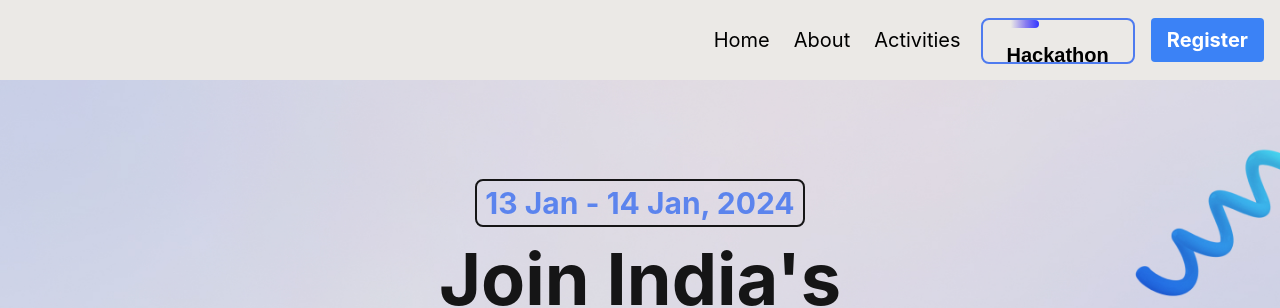
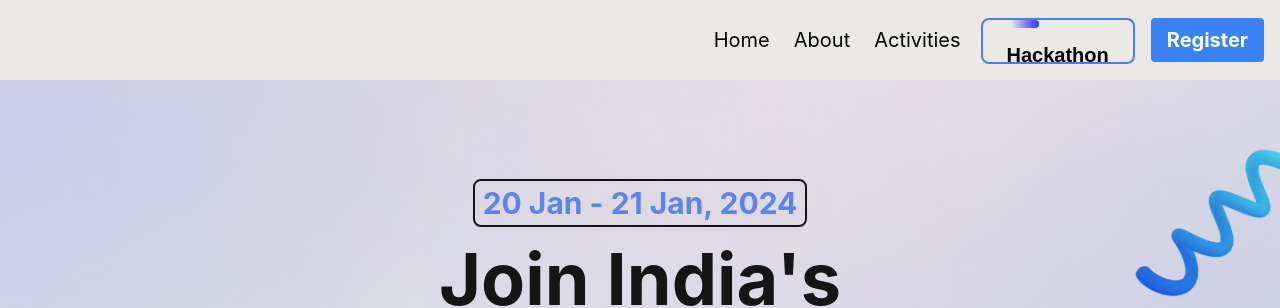
Before and after one commit to Baavro/AIC, a React (Create React App) app: page /events in a window 1280 px wide. Shown: the top 308 px of the page. Built offline with nearby package versions, Linux system fonts and the light colour scheme; a web font is replaced by a local one.

Commit message:
update Event Date

```diff
--- a/src/pages/EventsPage.tsx
+++ b/src/pages/EventsPage.tsx
@@ -12,7 +12,7 @@ function EventsPage() {
         <div className="absolute inset-0 flex items-center justify-center bg-transparent opacity-90">
           <div className="text-black flex flex-col justify-center items-center space-y-4 max-lg:space-y-6 leading-5 lg:w-[calc(100%_-_180px)] max-lg:w-full text-center">
             <span className="text-3xl max-sm:text-xl border-2 border-black font-bold text-[#4E7BEF] p-1 px-2 rounded-lg">
-              13 Jan - 14 Jan, 2024
+              20 Jan - 21 Jan, 2024
             </span>
             <span className="lg:text-7xl max-lg:text-4xl font-bold lg:w-[calc(100%_-_540px)] max-lg:w-full">
               Join India's Premier AI Hackathon
```
